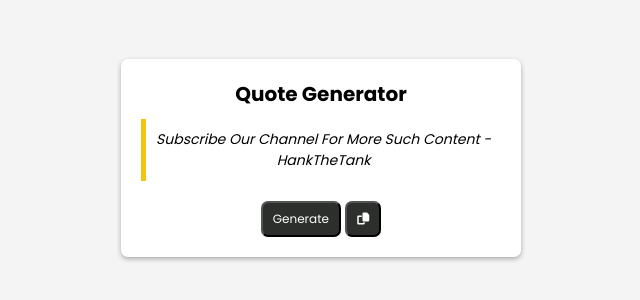
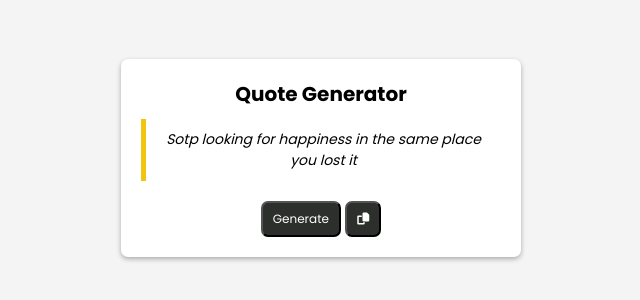
Before and after one commit to MasterBhuvnesh/Quotique, a plain HTML site: page index.html in a window 1280 px wide. Shown: the part 242-542 px from the top of the page, 319-959 px from the left. Drawn offline with Linux system fonts and the light colour scheme.

Commit message:
Update index.html

```diff
--- a/index.html
+++ b/index.html
@@ -10,7 +10,7 @@
 <body>
     <div class="container">
         <h1>Quote Generator</h1>
-        <div id="quote">Subscribe Our Channel For More Such Content - HankTheTank</div>
+        <div id="quote">Sotp looking for happiness in the same place you lost it</div>
         <button id="generateBtn">Generate</button>
         <button id="copyBtn"><i class="fas fa-copy"></i></button>
     </div>
```
